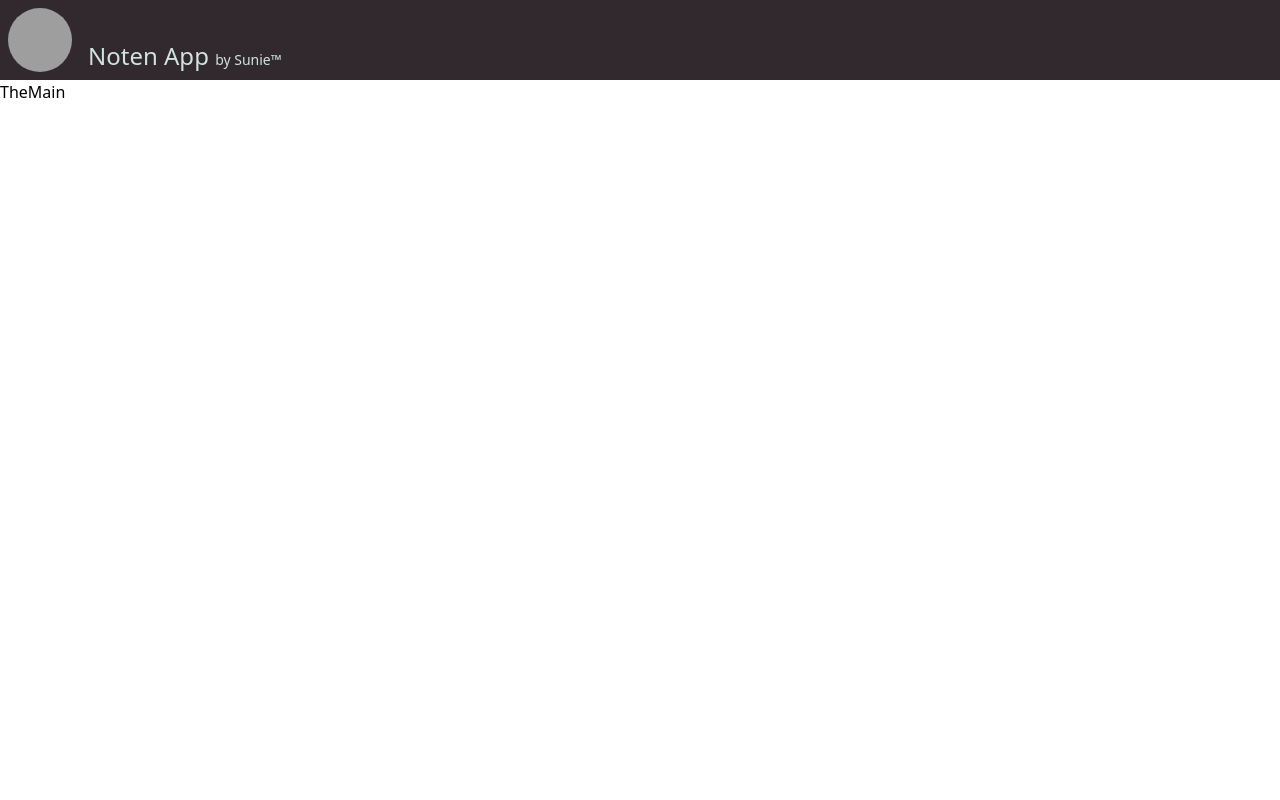
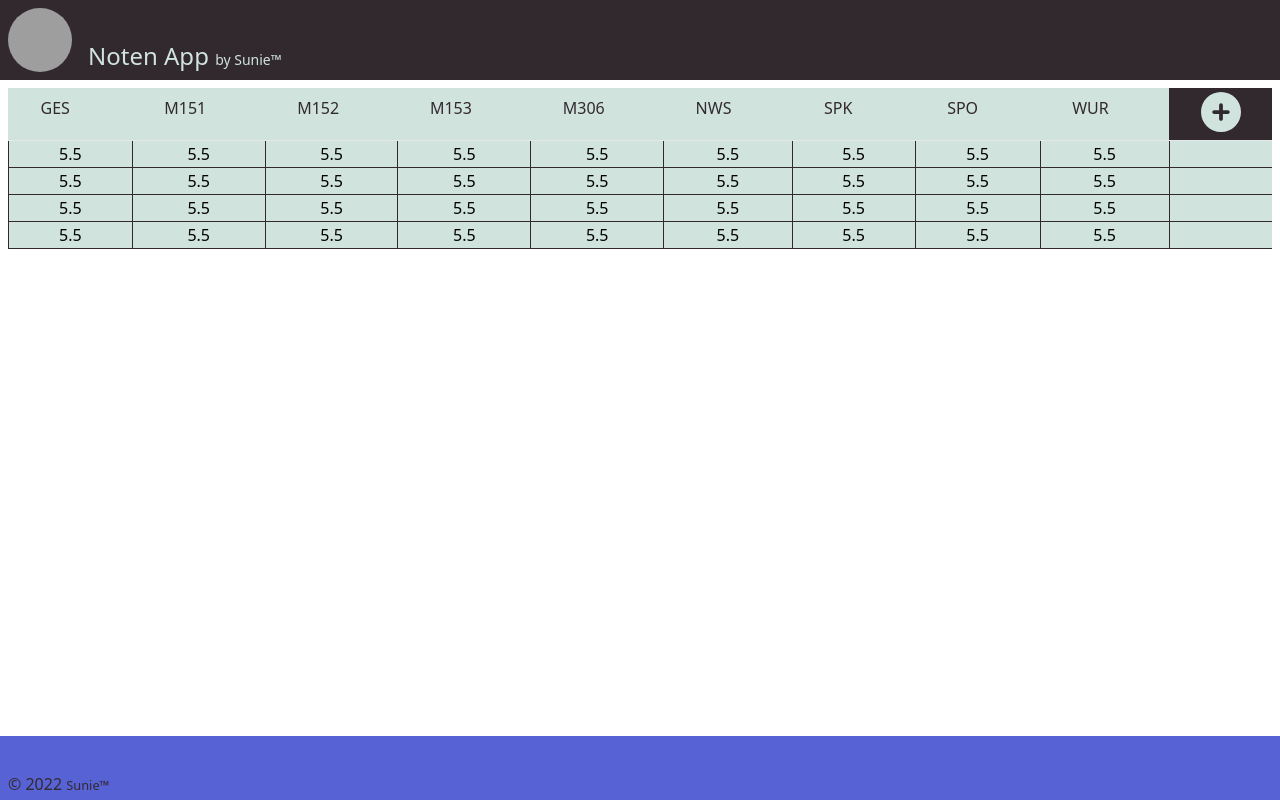
Before and after one commit to ThankorRS/grade_calc_m152, a Vue app: page / in a window 1280 px wide. Built offline with nearby package versions, Linux system fonts and the light colour scheme; grey boxes are pictures that could not be loaded.

Commit message:
frontend changes with table

```diff
--- a/src/App.vue
+++ b/src/App.vue
@@ -1,22 +1,19 @@
 <script setup lang="ts">
-import TheMain from '@/components/TheMain.vue'
-import TheNav from '@/components/TheNav.vue'
+import TheMain from '@/components/TheMain.vue';
+import TheNav from '@/components/TheNav.vue';
+import TheFooter from '@/components/TheFooter.vue';
 </script>
 
 <template>
-  <div class="hidden">
-    <div class="bg-custom-Space-Cadet w-100 h-20"></div>
-    <div class="bg-custom-Air-Blue w-100 h-20"></div>
-    <div class="bg-custom-Light-Green w-100 h-20"></div>
-    <div class="bg-custom-Rosy-Brown w-100 h-20"></div>
-    <div class="bg-custom-English-Red w-100 h-20"></div>
-  </div>
   <section>
     <header>
       <TheNav />
     </header>
-    <main>
+    <main class="p-2 inset-0">
       <TheMain />
     </main>
+    <footer class="fixed bottom-0 w-screen h-16">
+      <TheFooter />
+    </footer>
   </section>
 </template>
--- /dev/null
+++ b/src/components/TheFooter.vue
@@ -0,0 +1,9 @@
+<template>
+    <div class="
+    bg-custom-color-secondary-background
+    text-custom-color-primary-text
+    h-full
+    p-2">
+        <p class="absolute bottom-1 left-2">© 2022 <small>Sunie™</small></p>
+    </div>
+</template>
--- a/src/components/TheMain.vue
+++ b/src/components/TheMain.vue
@@ -1,3 +1,78 @@
-<template>
-  <h1>TheMain</h1>
+<template >
+  <table class="table-fixed bg-custom-color-primary-background text-center">
+  <thead>
+    <tr>
+      <th class="border-b dark:border-slate-600 font-medium p-4 pl-8 pt-0 pb-3 text-custom-color-primary-text text-left w-60">GES</th>
+      <th class="border-b dark:border-slate-600 font-medium p-4 pl-8 pt-0 pb-3 text-custom-color-primary-text text-left w-60">M151</th>
+      <th class="border-b dark:border-slate-600 font-medium p-4 pl-8 pt-0 pb-3 text-custom-color-primary-text text-left w-60">M152</th>
+      <th class="border-b dark:border-slate-600 font-medium p-4 pl-8 pt-0 pb-3 text-custom-color-primary-text text-left w-60">M153</th>
+      <th class="border-b dark:border-slate-600 font-medium p-4 pl-8 pt-0 pb-3 text-custom-color-primary-text text-left w-60">M306</th>
+      <th class="border-b dark:border-slate-600 font-medium p-4 pl-8 pt-0 pb-3 text-custom-color-primary-text text-left w-60">NWS</th>
+      <th class="border-b dark:border-slate-600 font-medium p-4 pl-8 pt-0 pb-3 text-custom-color-primary-text text-left w-60">SPK</th>
+      <th class="border-b dark:border-slate-600 font-medium p-4 pl-8 pt-0 pb-3 text-custom-color-primary-text text-left w-60">SPO</th>
+      <th class="border-b dark:border-slate-600 font-medium p-4 pl-8 pt-0 pb-3 text-custom-color-primary-text text-left w-60">WUR</th>
+      <th class="border-b dark:border-slate-600 font-medium text-left w-60 bg-custom-color-exception-background align-middle text-center p-1">
+        <a href="" class="text-custom-color-primary-viceversa-text">
+          <font-awesome-icon class="h-10" icon="fa-solid fa-circle-plus" />
+        </a>
+      </th>
+    </tr>
+  </thead>
+  <tbody>
+    <tr class="border-b border-solid border-custom-color-exception-background">
+      <td class="border border-solid border-custom-color-exception-background">5.5</td>
+      <td class="border border-solid border-custom-color-exception-background">5.5</td>
+      <td class="border border-solid border-custom-color-exception-background">5.5</td>
+      <td class="border border-solid border-custom-color-exception-background">5.5</td>
+      <td class="border border-solid border-custom-color-exception-background">5.5</td>
+      <td class="border border-solid border-custom-color-exception-background">5.5</td>
+      <td class="border border-solid border-custom-color-exception-background">5.5</td>
+      <td class="border border-solid border-custom-color-exception-background">5.5</td>
+      <td class="border border-solid border-custom-color-exception-background">5.5</td>
+    </tr>
+    <tr class="border-b border-solid border-custom-color-exception-background">
+      <td class="border border-solid border-custom-color-exception-background">5.5</td>
+      <td class="border border-solid border-custom-color-exception-background">5.5</td>
+      <td class="border border-solid border-custom-color-exception-background">5.5</td>
+      <td class="border border-solid border-custom-color-exception-background">5.5</td>
+      <td class="border border-solid border-custom-color-exception-background">5.5</td>
+      <td class="border border-solid border-custom-color-exception-background">5.5</td>
+      <td class="border border-solid border-custom-color-exception-background">5.5</td>
+      <td class="border border-solid border-custom-color-exception-background">5.5</td>
+      <td class="border border-solid border-custom-color-exception-background">5.5</td>
+    </tr>
+        <tr class="border-b border-solid border-custom-color-exception-background">
+      <td class="border border-solid border-custom-color-exception-background">5.5</td>
+      <td class="border border-solid border-custom-color-exception-background">5.5</td>
+      <td class="border border-solid border-custom-color-exception-background">5.5</td>
+      <td class="border border-solid border-custom-color-exception-background">5.5</td>
+      <td class="border border-solid border-custom-color-exception-background">5.5</td>
+      <td class="border border-solid border-custom-color-exception-background">5.5</td>
+      <td class="border border-solid border-custom-color-exception-background">5.5</td>
+      <td class="border border-solid border-custom-color-exception-background">5.5</td>
+      <td class="border border-solid border-custom-color-exception-background">5.5</td>
+    </tr>
+        <tr class="border-b border-solid border-custom-color-exception-background">
+      <td class="border border-solid border-custom-color-exception-background">5.5</td>
+      <td class="border border-solid border-custom-color-exception-background">5.5</td>
+      <td class="border border-solid border-custom-color-exception-background">5.5</td>
+      <td class="border border-solid border-custom-color-exception-background">5.5</td>
+      <td class="border border-solid border-custom-color-exception-background">5.5</td>
+      <td class="border border-solid border-custom-color-exception-background">5.5</td>
+      <td class="border border-solid border-custom-color-exception-background">5.5</td>
+      <td class="border border-solid border-custom-color-exception-background">5.5</td>
+      <td class="border border-solid border-custom-color-exception-background">5.5</td>
+    </tr>
+  </tbody>
+</table>
 </template>
+
+<script lang="ts">
+import { defineComponent } from 'vue'
+
+export default defineComponent({
+    setup() {
+
+    },
+})
+</script>
--- a/src/main.ts
+++ b/src/main.ts
@@ -1,8 +1,14 @@
-import { createApp } from 'vue'
-import App from './App.vue'
-import './index.css'
+import { createApp } from 'vue';
+import App from './App.vue';
+import './index.css';
+import { library } from '@fortawesome/fontawesome-svg-core';
+import { FontAwesomeIcon } from '@fortawesome/vue-fontawesome'
+import { faCirclePlus } from '@fortawesome/free-solid-svg-icons'
 
 const app = createApp(App)
 
+library.add(faCirclePlus);
 
-app.mount('#app')
+createApp(App)
+.component('font-awesome-icon', FontAwesomeIcon)
+.mount('#app')
```
Also changed, not shown: package.json (+6 -1 lines), 1 other file (tests, documents, lock files or other folders).
